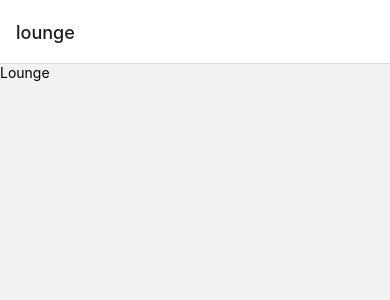
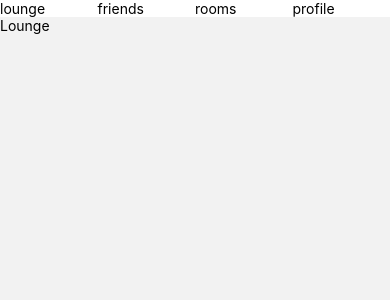
Before and after one commit to dongwoongoh/First_ReactNative_with_Typescript, a React Native app: screen / in a window 390 px wide. Shown: the top 300 px of the page. Built offline with nearby package versions, Linux system fonts and the light colour scheme.

Commit message:
add switch top bar

```diff
--- a/src/@types/navigate.d.ts
+++ b/src/@types/navigate.d.ts
@@ -1,3 +1,6 @@
 type RootNavigateParamListType = {
   readonly lounge: undefined;
+  readonly friends: undefined;
+  readonly rooms: undefined;
+  readonly profile: undefined;
 };
--- a/src/components/topTabBar/main.top.tab.bar.tsx
+++ b/src/components/topTabBar/main.top.tab.bar.tsx
@@ -0,0 +1,69 @@
+import React from 'react';
+import {Animated, SafeAreaView, TouchableOpacity} from 'react-native';
+import {MaterialTopTabBarProps} from '@react-navigation/material-top-tabs';
+
+function MainTopTabBar({
+  state,
+  navigation,
+  descriptors,
+}: MaterialTopTabBarProps) {
+  return (
+    <SafeAreaView style={{flexDirection: 'row'}}>
+      {state.routes.map((route, index) => {
+        const {options} = descriptors[route.key];
+        let label: string;
+        const isFocused = state.index === index;
+
+        switch (route.name) {
+          case 'lounge':
+            label = 'lounge';
+            break;
+          case 'friends':
+            label = 'friends';
+            break;
+          case 'rooms':
+            label = 'rooms';
+            break;
+          default:
+            label = 'profile';
+            break;
+        }
+
+        const onPress = () => {
+          const event = navigation.emit({
+            type: 'tabPress',
+            target: route.key,
+            canPreventDefault: true,
+          });
+
+          if (!isFocused && !event.defaultPrevented) {
+            // @ts-ignore
+            navigation.navigate({name: route.name, merge: true});
+          }
+        };
+
+        const onLongPress = () => {
+          navigation.emit({
+            type: 'tabLongPress',
+            target: route.key,
+          });
+        };
+
+        return (
+          <TouchableOpacity
+            accessibilityRole="button"
+            accessibilityState={isFocused ? {selected: true} : {}}
+            accessibilityLabel={options.tabBarAccessibilityLabel}
+            testID={options.tabBarTestID}
+            onPress={onPress}
+            onLongPress={onLongPress}
+            style={{flex: 1}}>
+            <Animated.Text>{label}</Animated.Text>
+          </TouchableOpacity>
+        );
+      })}
+    </SafeAreaView>
+  );
+}
+
+export default MainTopTabBar;
--- a/src/navigations/routes.tsx
+++ b/src/navigations/routes.tsx
@@ -1,16 +1,25 @@
 import React from 'react';
-import {createNativeStackNavigator} from '@react-navigation/native-stack';
 import {NavigationContainer} from '@react-navigation/native';
 import lounge from '../screens/lounge/lounge';
+import friends from '../screens/friends/friends';
+import rooms from '../screens/rooms/rooms';
+import profile from '../screens/profile/profile';
+import {createMaterialTopTabNavigator} from '@react-navigation/material-top-tabs';
+import MainTopTabBar from '../components/topTabBar/main.top.tab.bar';
 
 const RoutesNavigateStack =
-  createNativeStackNavigator<RootNavigateParamListType>();
+  createMaterialTopTabNavigator<RootNavigateParamListType>();
 
 function Routes() {
   return (
     <NavigationContainer>
-      <RoutesNavigateStack.Navigator initialRouteName="lounge">
+      <RoutesNavigateStack.Navigator
+        initialRouteName="lounge"
+        tabBar={props => <MainTopTabBar {...props} />}>
         <RoutesNavigateStack.Screen name="lounge" component={lounge} />
+        <RoutesNavigateStack.Screen name="friends" component={friends} />
+        <RoutesNavigateStack.Screen name="rooms" component={rooms} />
+        <RoutesNavigateStack.Screen name="profile" component={profile} />
       </RoutesNavigateStack.Navigator>
     </NavigationContainer>
   );
```
